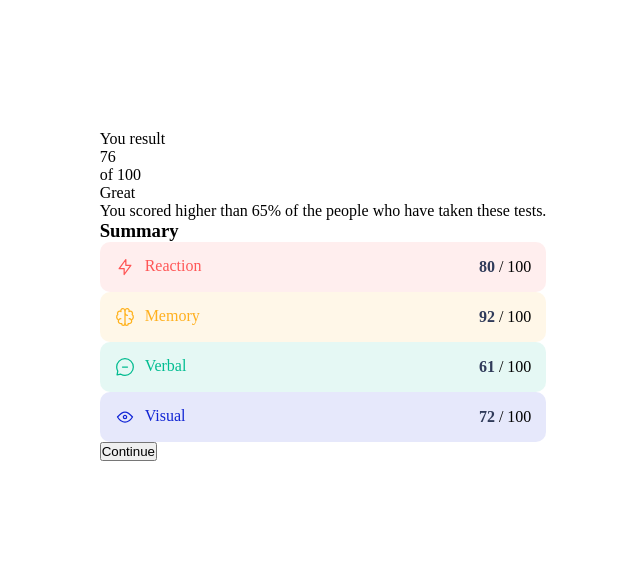
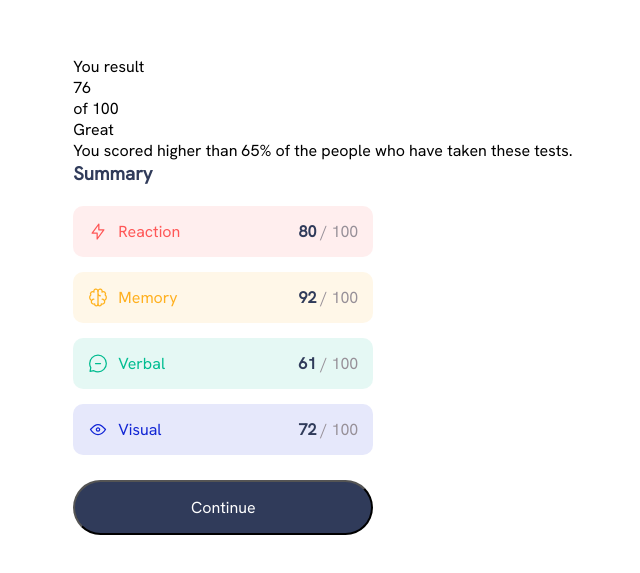
Before and after one commit to MitiaElodie/results-summary-component-main, a Vue app: page / in a window 1280 px wide. Shown: the part 105-678 px from the top of the page, without its empty margins (317-957 px from the left). Built offline with nearby package versions, Linux system fonts and the light colour scheme.

Commit message:
add style for the summary cointainer

```diff
--- a/public/index.html
+++ b/public/index.html
@@ -5,6 +5,9 @@
     <meta http-equiv="X-UA-Compatible" content="IE=edge">
     <meta name="viewport" content="width=device-width,initial-scale=1.0">
     <link rel="icon" href="<%= BASE_URL %>favicon.ico">
+    <link rel="preconnect" href="https://fonts.googleapis.com">
+    <link rel="preconnect" href="https://fonts.gstatic.com" crossorigin>
+    <link href="https://fonts.googleapis.com/css2?family=Hanken+Grotesk&display=swap" rel="stylesheet">
     <title><%= htmlWebpackPlugin.options.title %></title>
   </head>
   <body>
--- a/src/App.vue
+++ b/src/App.vue
@@ -73,9 +73,23 @@ export default {
 </template>
 
 <style lang="scss">
+$light-red: hsl(0, 100%, 67%);
+$orange-yellow: hsl(39, 100%, 56%);
+$Green-teal: hsl(166, 100%, 37%);
+$Cobalt-blue: hsl(234, 85%, 45%);
+$Light-slate-blue: hsl(252, 100%, 67%);
+$Light-royal-blue: hsl(241, 81%, 54%);
+$Violet-blue: hsla(256, 72%, 46%, 1);
+$Persian-blue: hsla(241, 72%, 46%, 0);
+$white: hsl(0, 0%, 100%);
+$Pale-blue: hsl(221, 100%, 96%);
+$Light-lavender: hsl(241, 100%, 89%);
+$dark-gray-blue: hsl(224, 30%, 27%);
+
 * {
   padding: 0;
   margin: 0;
+  font-family: 'Hanken Grotesk', sans-serif;
 }
 .result {
   &__container {
@@ -85,5 +99,31 @@ export default {
     align-items: center;
     justify-content: center;
   }
+
+  &__summary-label {
+    margin-bottom: 20px;
+  }
+
+  &__score {
+    margin-bottom: 15px;
+  }
+
+  &__continue-button {
+    background-color: $dark-gray-blue;
+    color: $white;
+    padding: 15px;
+    border-radius: 30px;
+    width: 100%;
+    margin-top: 10px;
+    font-size: 1em;
+  }
+
+  &__summary-label {
+    color: $dark-gray-blue;
+  }
+
+  &__summary-container {
+    max-width: 300px;
+  }
 }
 </style>
--- a/src/components/Score.vue
+++ b/src/components/Score.vue
@@ -52,5 +52,9 @@ export default {
       color: hsl(224, 30%, 27%);
       font-weight: 700;
    }
+
+   &__of-hundred {
+      color: #979098;
+   }
 }
 </style>
```
